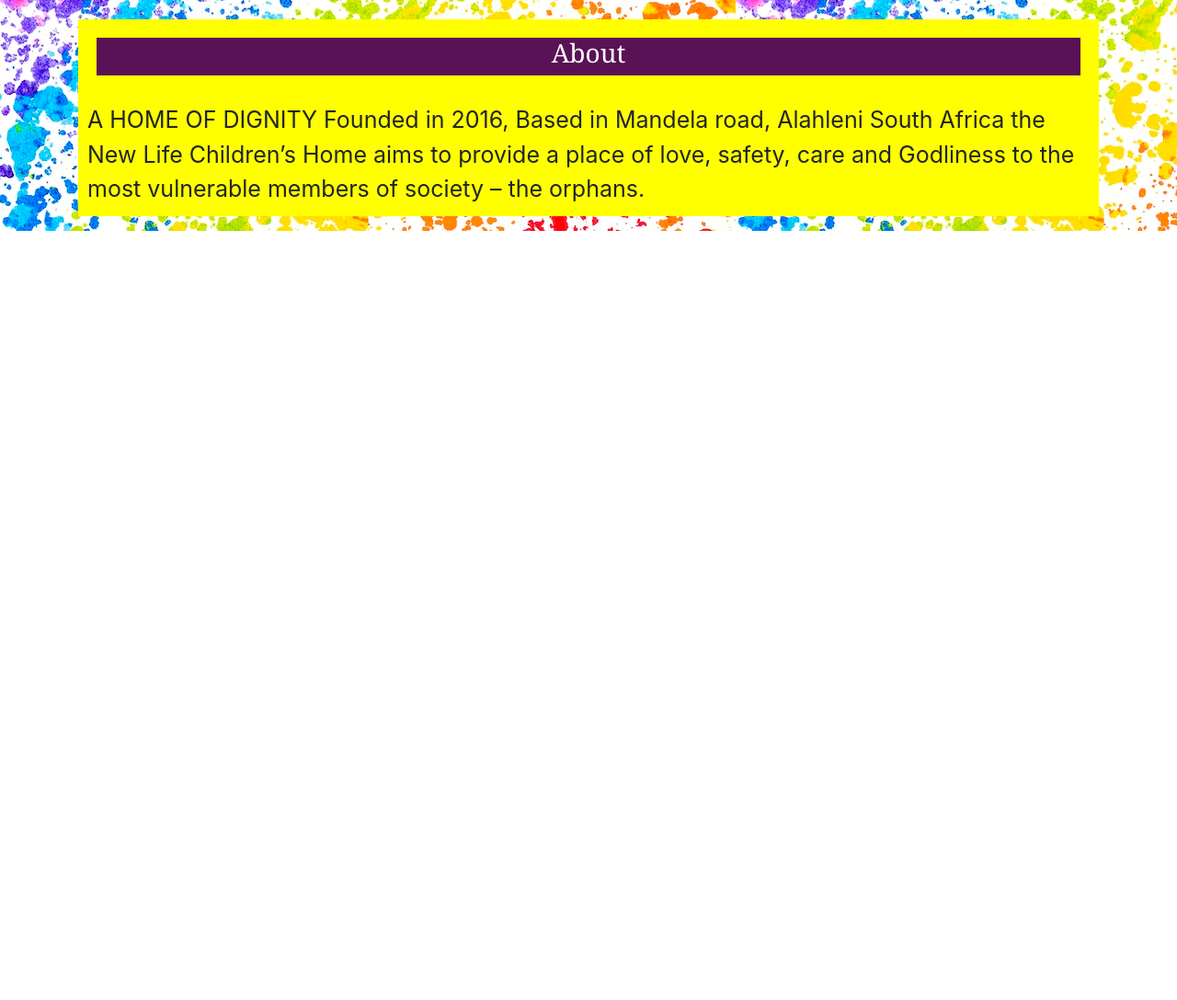
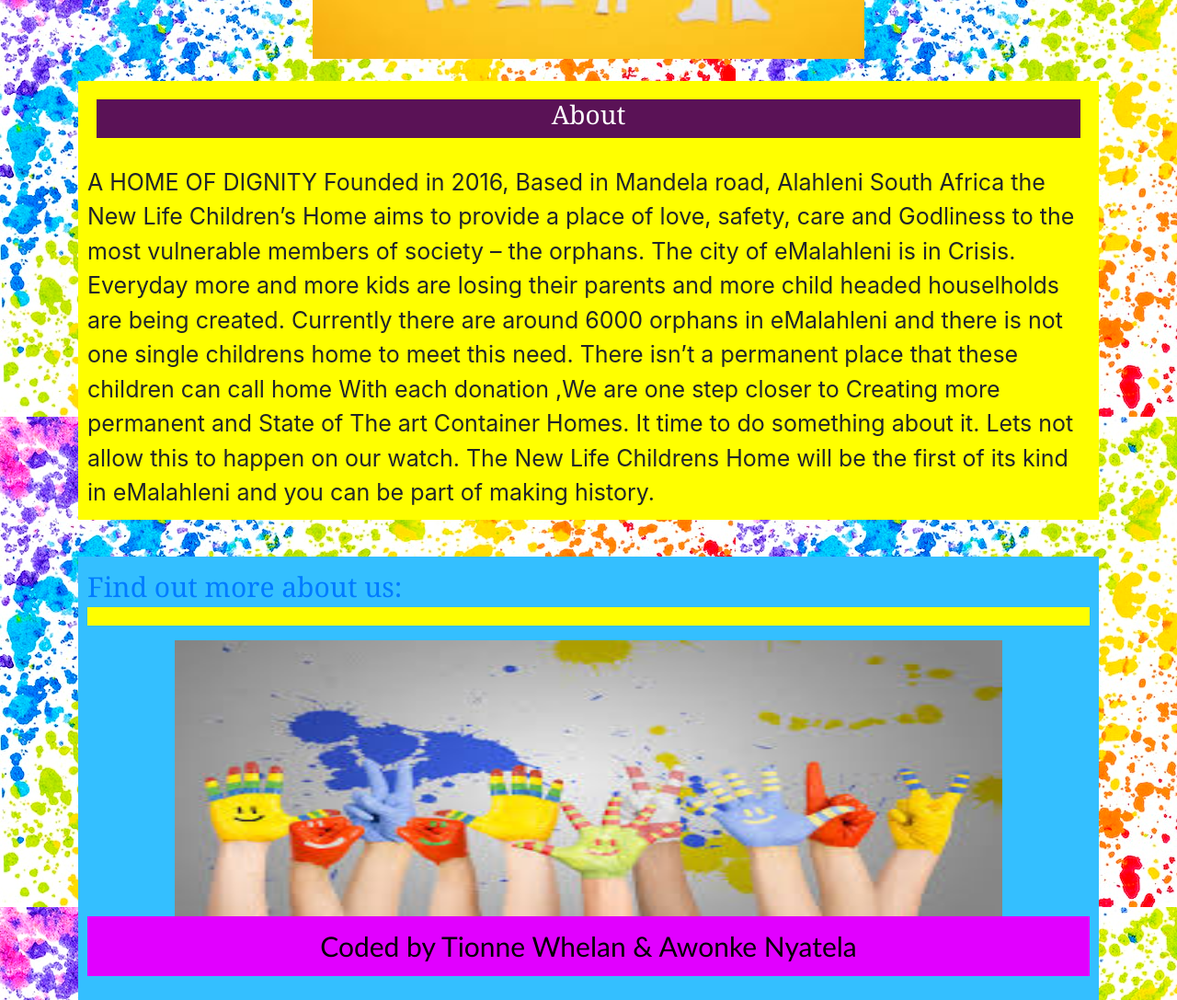
Before and after one commit to t-whelan/web-dev_capstone, a plain HTML site: page landing-page.html in a window 1280 px wide. Shown: the part 613-1700 px from the top of the page at 92% size. Before the commit the page ends 864 px from the top, so only its background shows below. Drawn offline with nearby package versions, Linux system fonts and the light colour scheme.

Commit message:
css styling

```diff
--- a/landing-page.html
+++ b/landing-page.html
@@ -18,6 +18,8 @@
 </div>
 <br>
 <h2>Giving Life To Those Who Need it Most</h2>
+<a href="https://web.facebook.com/NLChildrensHome/?_rdc=1&_rdr"
+class="button2">Donate</a>
 
 <img src="images/paper_family.jpg" width="600"><br>
 
@@ -28,7 +30,14 @@
 <p>A HOME OF DIGNITY
     Founded in 2016, Based in Mandela road, Alahleni South Africa
     the New Life Children’s Home aims to provide a place of love,
-    safety, care and Godliness to the most vulnerable members of society – the orphans. </p>
+    safety, care and Godliness to the most vulnerable members of society – the orphans.
+    The city of eMalahleni is in Crisis. Everyday more and more kids are losing their parents and more child headed houselholds are being created. Currently there are around 6000 orphans in eMalahleni and there is not one single childrens home to meet this need. There isn’t a permanent place that these children can call home
+    With each donation ,We are one step closer to Creating more permanent and State of The art Container Homes.
+    It time to do something about it. Lets not allow this to happen on our watch.
+    The New Life Childrens Home will be the first of its kind in eMalahleni and you can be part of making history.
+</p>
+
+<br>
 
 
 
@@ -38,9 +47,15 @@
 
 
 
+<footer>
+<a href="https://www.facebook.com/NLChildrensHome/" target="_blank">
+    Find out more about us:
+</a>
 
-
-
+<p></p>
+<img class = "img2"src ="images/kids_hands.jpg">
+<p class ="footer">Coded by Tionne Whelan & Awonke Nyatela </p>
+</footer>
 
 
 
--- a/src/styles.css
+++ b/src/styles.css
@@ -23,7 +23,22 @@ h2{
     background-color: rgb(21, 151, 226);
 }
 
+
+.button2 {
+    background-color: red;
+    border: none;
+    color:yellow;
+    padding: 15px 32px;
+display: inline-block;
+font-size: 25px;
+text-align: center;
+}
+
+
+
+
 .about{
+    font-size: larger;
     text-align: center;
     color: white;
     font-size-adjust: 70px;
@@ -43,3 +58,29 @@ img{
     margin: 0 auto;
     display: block;
 }
+
+.footer{
+    text-align: center;
+    font-size: 30px;
+    border: 10px solid rgb(225, 0, 255);
+    background-color: rgb(225, 0, 255);
+}
+
+footer{
+ color: black;
+text-align: left;
+font-family: 'Gill Sans', 'Gill Sans MT', Calibri, 'Trebuchet MS', sans-serif;
+border: 10px solid rgb(52, 191, 255);
+background-color: rgb(52, 191, 255);
+
+}
+
+a{
+font-size: 30px;
+font-family: Georgia, 'Times New Roman', Times, serif;
+}
+
+.img2{
+    width: 900px;
+    height: 300px;
+}
```
